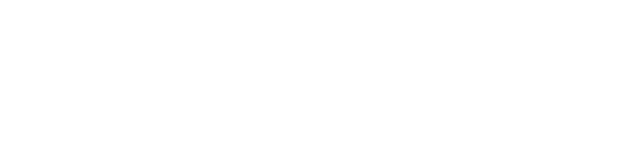
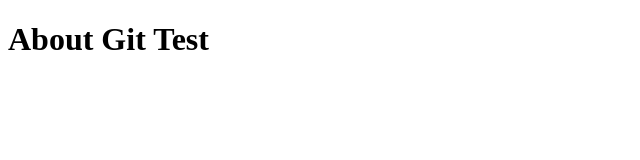
Before and after one commit to tbmpang/github-test, a plain HTML site: page about.html in a window 1280 px wide. Shown: the whole page, without its empty margins (0-640 px from the left). Drawn offline with Linux system fonts and the light colour scheme.

Commit message:
Version 1.2

```diff
--- a/about.html
+++ b/about.html
@@ -5,6 +5,6 @@
     <title>git status</title>
 </head>
 <body>
-
+<h1>About Git Test</h1>
 </body>
 </html>
```
